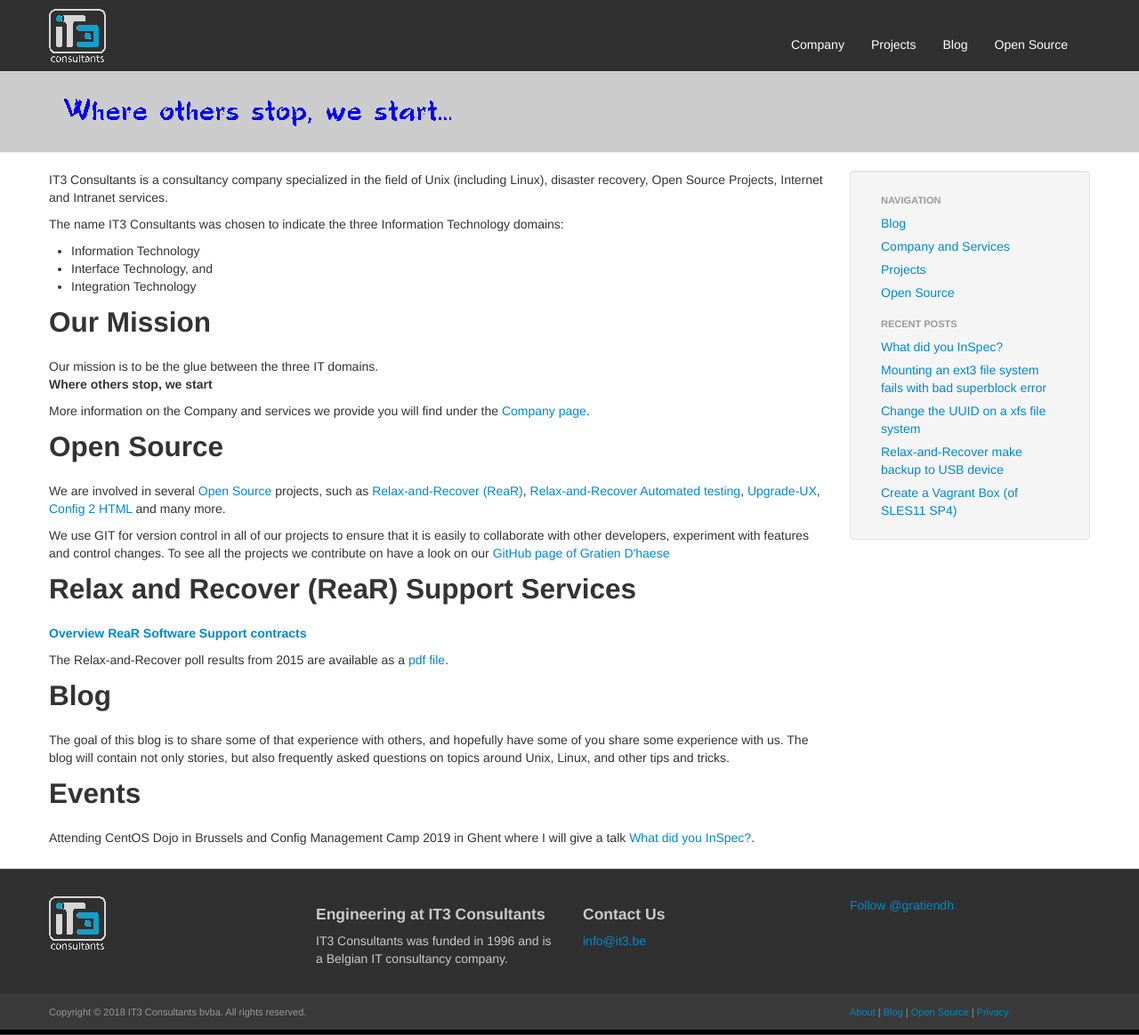
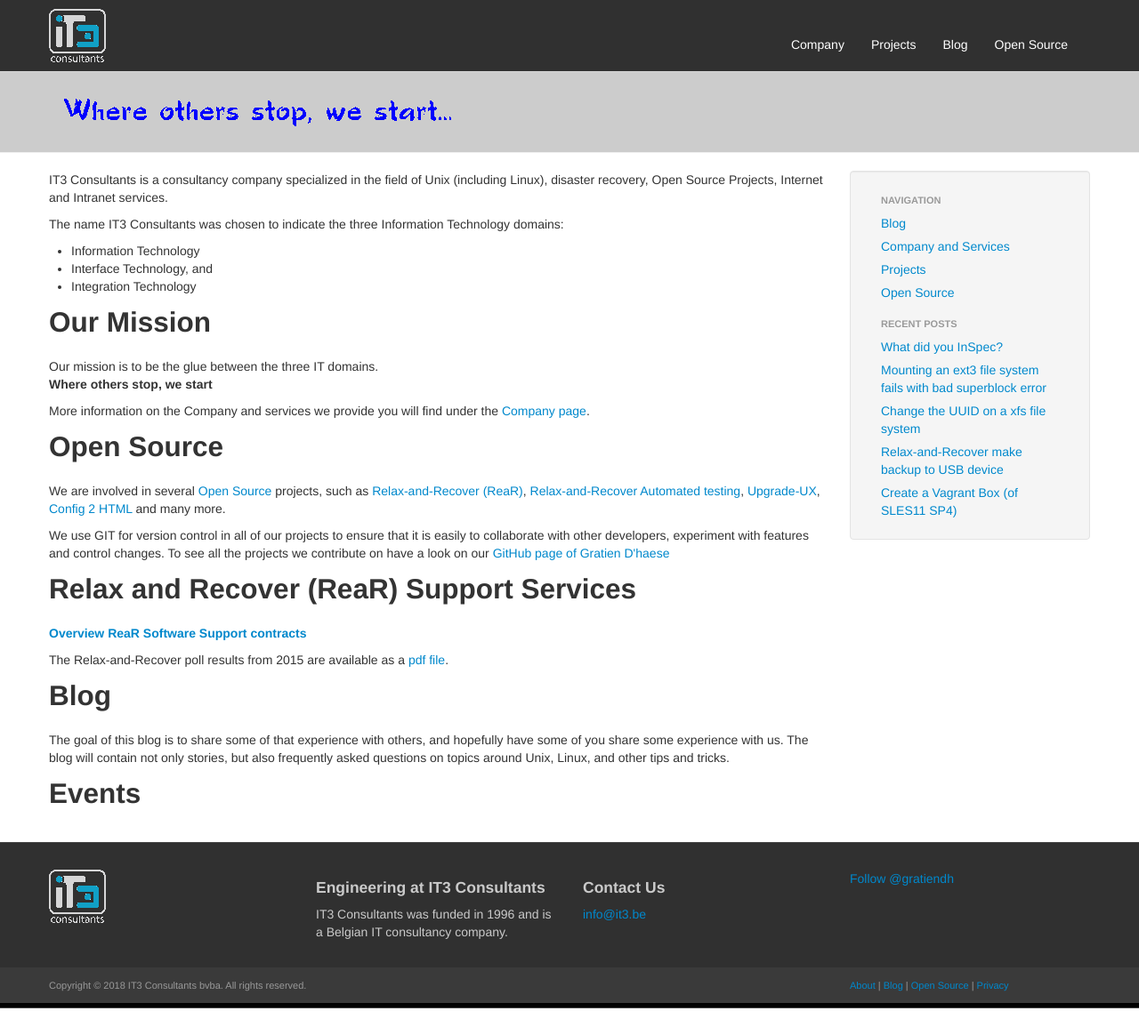
Before and after one commit to gdha/www.it3.be, a Jekyll site: the page built from index.html, in a window 1280 px wide. Shown: the whole page at 89% size. Built offline with Jekyll 4.4.1, drawn with Linux system fonts in a browser that asks for light colours; comment, search, counter and statistics services are not loaded; after the commit the page ends 1134 px from its top, so only the background shows below that.

Commit message:
no events planned

```diff
--- a/index.html
+++ b/index.html
@@ -52,5 +52,4 @@
 </p>
 
 <h2>Events</h2>
-<p>Attending CentOS Dojo in Brussels and Config Management Camp 2019 in Ghent where I will give a talk <a href="https://cfgmgmtcamp.eu/schedule/tuesday/inspec/" title="What did you InSpec?">What did you InSpec?</a>.
-</p>
+<p></p>
```
